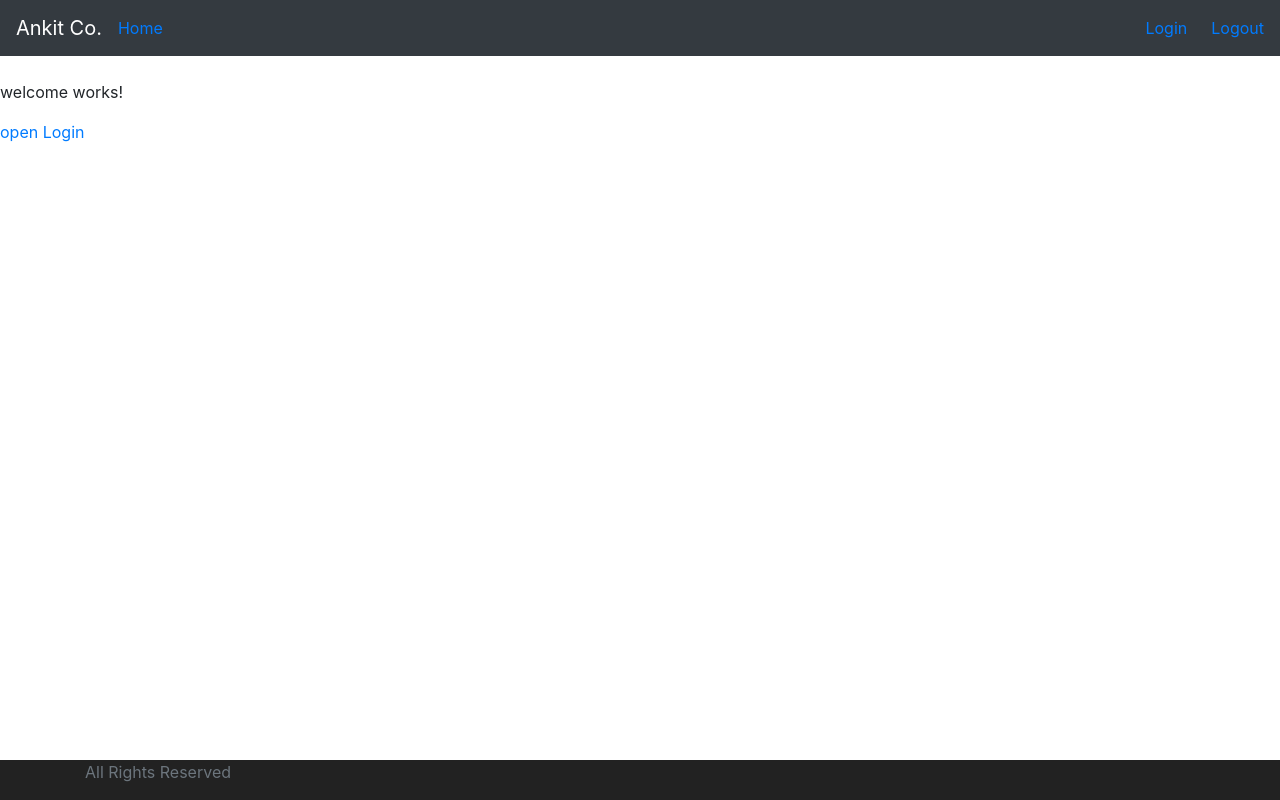
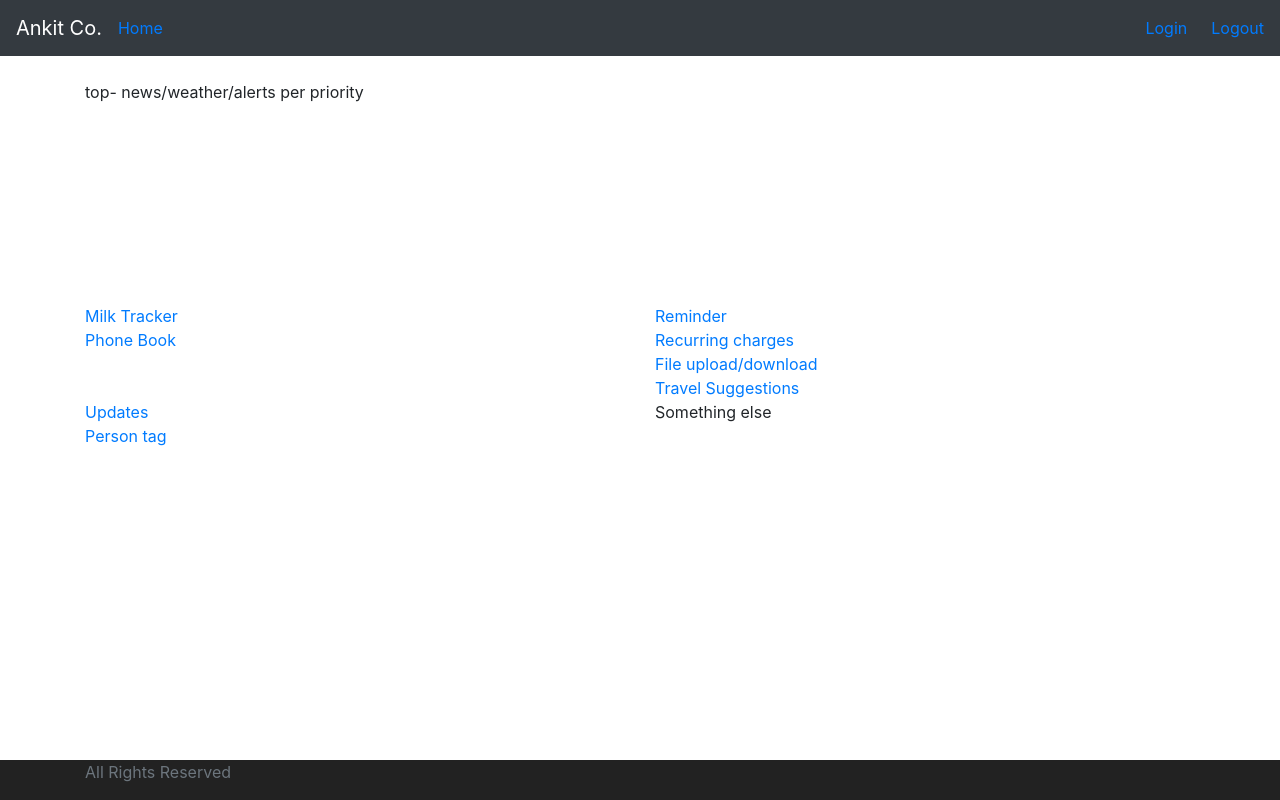
Before and after one commit to ankitdungarwal/home-App---frontend, an Angular app: page / in a window 1280 px wide. Built offline with nearby package versions, Linux system fonts and the light colour scheme.

Commit message:
roughly build welcome page with options to select

```diff
--- a/src/app/welcome/welcome.component.css
+++ b/src/app/welcome/welcome.component.css
@@ -0,0 +1,24 @@
+#top,
+#bottom {
+  position: fixed;
+  left: 0;
+  right: 0;
+}
+
+#top {
+  /* background-color: orange; */
+  height: 38%;
+  box-shadow: inset;
+}
+
+#bottom {
+  bottom: 0;
+  /*background-color: green; */
+  height: 62%;
+  box-shadow: 1ex;
+}
+
+.column {
+  float: left;
+  width: 50%;
+}
--- a/src/app/welcome/welcome.component.html
+++ b/src/app/welcome/welcome.component.html
@@ -1,2 +1,23 @@
-<p>welcome works!</p>
-<a routerLink="/login" routerLinkActive="active">open Login</a>
+<div id="top" class="container">top- news/weather/alerts per priority</div>
+<div id="bottom" class="container">
+  <div class="row row-cols-1 row-cols-sm-2 row-cols-md-3 g-3 rounded">
+    <div class="col">
+      <a routerLink="#">Milk Tracker</a><BR />
+      <a routerLink="#">Phone Book</a>
+    </div>
+    <div class="col">
+      <a routerLink="#">Reminder</a><BR />
+      <a routerLink="#">Recurring charges</a><BR />
+      <a routerLink="#">File upload/download</a><BR />
+      <a routerLink="#">Travel Suggestions</a><BR />
+    </div>
+  </div>
+  <div class="row row-cols-1 row-cols-sm-2 row-cols-md-3 g-3">
+    <div class="col">
+      <a routerLink="#">Updates</a><BR />
+      <a routerLink="#">Person tag</a>
+    </div>
+    <div class="col">Something else</div>
+    <BR />
+  </div>
+</div>
```
